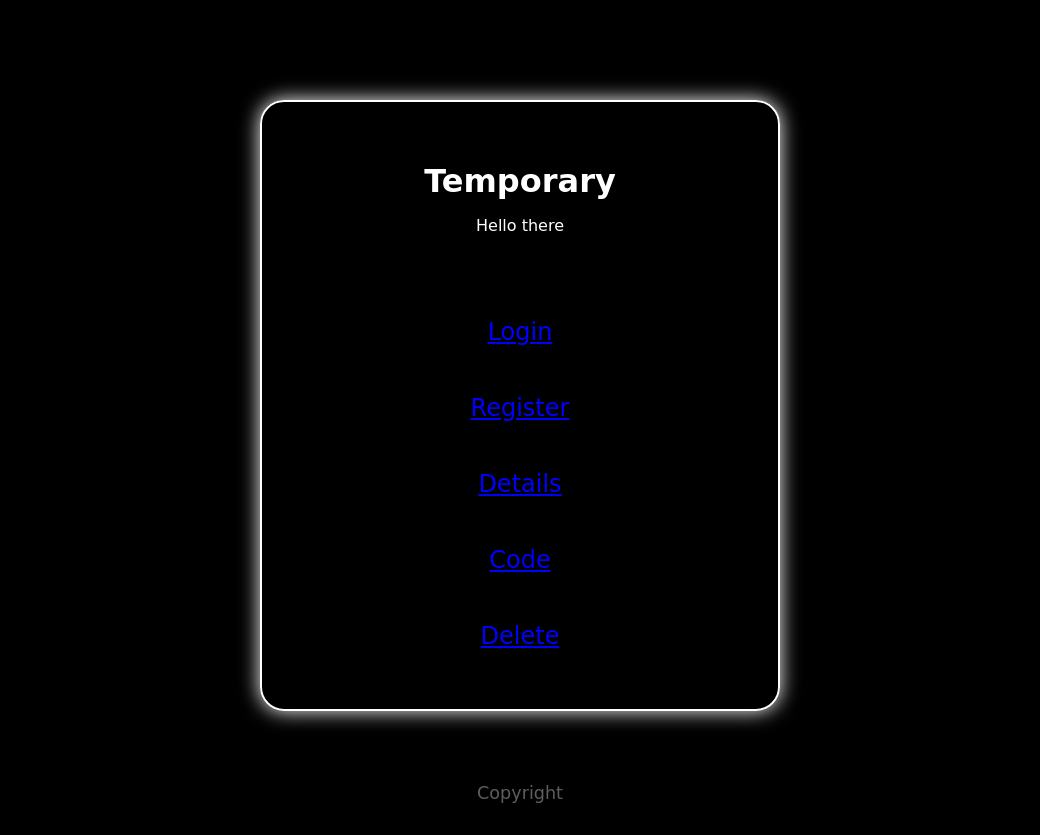
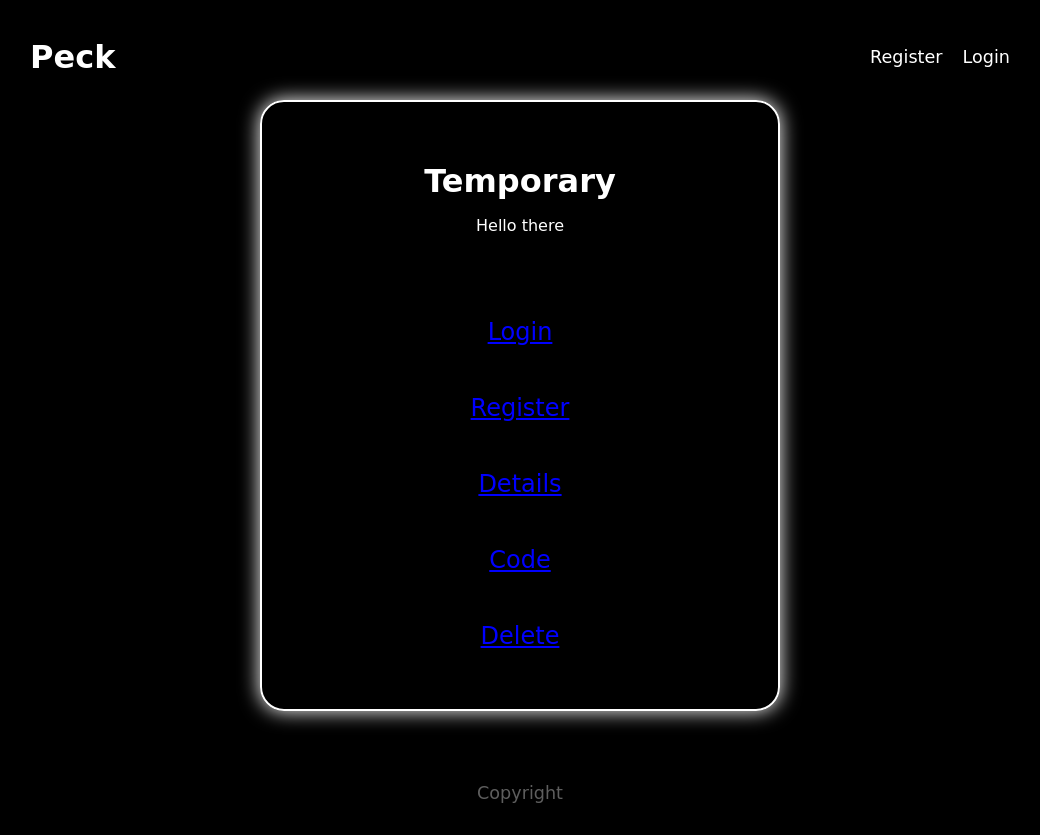
Before and after one commit to yaseen-ahmed26/peck-website, a SvelteKit app: page / in a window 1280 px wide. Shown: the whole page, without its empty margins (120-1160 px from the left). Built offline with nearby package versions, Linux system fonts and the light colour scheme.

Commit message:
feat: add universal navigation bar

```diff
--- /dev/null
+++ b/src/lib/templates/dropdown.svelte
@@ -0,0 +1,63 @@
+<script>
+    let {
+        title = "Menu",
+        items = []
+    } = $props();
+</script>
+
+<div class="dropdown">
+    <button class="dropbtn" type="button">{title}</button>
+    <div class="dropdown-content">
+        {#each items as item}
+            <a href={item.href}>{item.label}</a>
+        {/each}
+    </div>
+</div>
+
+<style>
+    .dropdown{
+        display: inline-block;
+        position: relative;
+    }
+
+    .dropbtn{
+        background: none;
+        border: none;
+        color: white;
+        font-size: 1.1rem;
+        font-weight: 500;
+        margin-left: 40px;
+        cursor: pointer;
+        transition: 0.4s ease;
+    }
+
+    .dropbtn:hover{
+        color: lime;
+    }
+
+    .dropdown-content{
+        display: none;
+        position: absolute;
+        background-color: #000000;
+        border: 1px solid #5f5f5f;
+        border-radius: 8px;
+        padding: 20px 0;
+        margin-left: 2.15rem;
+    }
+
+    .dropdown-content a{
+        padding: 0.4rem 1rem;
+        display: block;
+        text-decoration: none;
+        color: white;
+        transition: 0.4s ease;
+    }
+
+    .dropdown-content a:hover{
+        color: lime;
+    }
+
+    .dropdown:hover .dropdown-content{
+        display: block;
+    }
+</style>
--- /dev/null
+++ b/src/lib/templates/navigation.svelte
@@ -0,0 +1,97 @@
+<script>
+// @ts-nocheck
+
+    import { user, logOut } from "$lib/api.svelte";
+    import { goto } from "$app/navigation";
+    import Dropdown from "./dropdown.svelte";
+
+    const navMenus = [
+        {title: "Game", items: [{label: "Link", href: "/code"}]},
+        {title: "Account", items: [{label: "Details", href: "/details"}, {label: "Delete", href: "/delete"}]}
+    ];
+
+    async function handleLogout() {
+        await logOut();
+        goto("/");
+    }
+</script>
+
+<header>
+    <a href="/" class="logo">Peck</a>
+
+    {#if user.account?.id}
+        <nav class="navigation">
+            <a href="/" class="navigation-link">Home</a>
+
+            {#each navMenus as menu}
+                <Dropdown title={menu.title} items={menu.items} />
+            {/each}
+
+            <button class="logout-btn" onclick={handleLogout}>Log out</button>
+        </nav>
+    {:else}
+        <nav class="navigation">
+            <a href="/register" class="navigation-link">Register</a>
+            <a href="/login" class="navigation-link">Login</a>
+        </nav>
+    {/if}
+</header>
+
+<style>
+    header{
+        position: fixed;
+        top: 0;
+        left: 0;
+        width: 100%;
+        padding: 38px 150px;
+        display: flex;
+        justify-content: space-between;
+        align-items: center;
+        box-sizing: border-box;
+        z-index: 99;
+    }
+
+    .logo{
+        font-size: 2rem;
+        font-weight: bold;
+        text-decoration: none;
+    }
+
+    .navigation{
+        display: flex;
+        align-items: center;
+        gap: 20px;
+    }
+
+    .navigation-link{
+        font-size: 1.1rem;
+        font-weight: 500;
+        text-decoration: none;
+        transition: 0.4s ease;
+        color: white;
+    }
+
+    .navigation-link:hover{
+        color: lime;
+    }
+
+    .logout-btn{
+        width: 130px;
+        height: 50px;
+        background: transparent;
+        border: 2px solid #ffffff;
+        outline: none;
+        border-radius: 6px;
+        cursor: pointer;
+        font-size: 1.1rem;
+        color: #ffffff;
+        font-weight: 500;
+        margin-left: 40px;
+        transition: 0.2s ease;
+    }
+
+    .logout-btn:hover{
+        background: white;
+        color: black;
+    }
+</style>
--- a/src/routes/+layout.svelte
+++ b/src/routes/+layout.svelte
@@ -1,5 +1,6 @@
 <script>
 	import '$lib/styles/form.css';
+	import Navigation from '$lib/templates/navigation.svelte';
 	import favicon from '$lib/assets/favicon.svg';
 
 	let { children } = $props();
@@ -8,6 +9,8 @@
 <svelte:head>
 	<link rel="icon" href={favicon} />
 </svelte:head>
+
+<Navigation/>
 
 <main class="page">
 	{@render children()}
```
